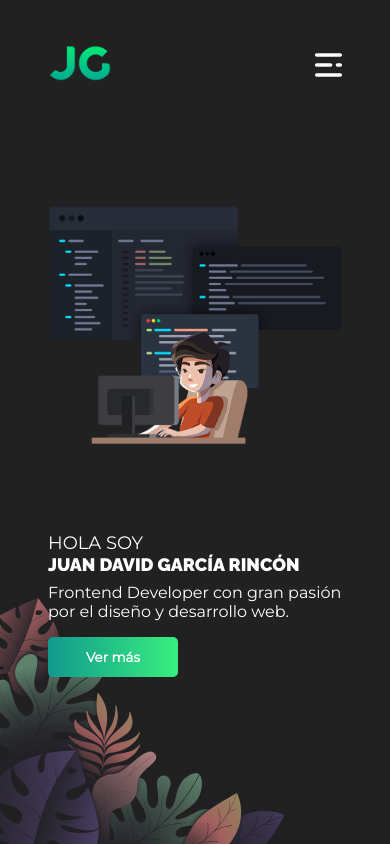
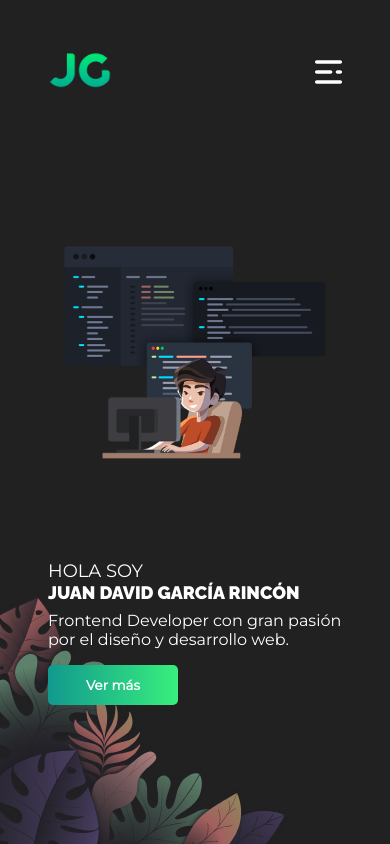
Before and after one commit to JuandaGarcia/JuandaGarcia.com, a React (Create React App) app: page / in a window 390 px wide. Built offline with nearby package versions, Linux system fonts and the light colour scheme.

Commit message:
ajustes de tamaños en secciones

```diff
--- a/src/index.css
+++ b/src/index.css
@@ -13,12 +13,14 @@
 
 :root {
 	--max-width: 1440px;
+	--padding-page: 3rem;
+	--header-height: 6rem;
+	--section-height: calc(100vh - var(--header-height));
 }
 
 body {
 	background-color: #212121;
-	padding: 3em;
-	height: 100vh;
+	min-height: 100vh;
 	cursor: url('./img/cursor.png'), auto;
 }
 
@@ -46,11 +48,12 @@ body::-webkit-scrollbar-thumb {
 }
 
 header {
-	height: 5%;
+	height: var(--header-height);
 	display: flex;
 	justify-content: space-between;
 	align-items: center;
-	margin-bottom: 5%;
+	padding: var(--padding-page);
+	padding-bottom: 0;
 }
 
 header li a {
@@ -70,6 +73,14 @@ header li {
 	margin: 0 1em;
 	font-size: 1.5em;
 	text-transform: uppercase;
+}
+
+.section-page {
+	display: flex;
+	align-items: center;
+	justify-content: center;
+	min-height: var(--section-height);
+	padding: var(--padding-page);
 }
 
 .link-navbar:hover {
@@ -78,6 +89,7 @@ header li {
 		rgba(17, 153, 142, 1) 0%,
 		rgba(56, 239, 125, 1) 50%
 	);
+	background-clip: text;
 	-webkit-background-clip: text;
 	-webkit-text-fill-color: transparent;
 }
@@ -106,8 +118,8 @@ a {
 	display: flex;
 	align-items: center;
 	justify-content: space-between;
-	height: 83%;
-	padding-top: 65px;
+	height: var(--section-height);
+	padding: var(--padding-page);
 }
 
 .img-hero {
@@ -131,7 +143,8 @@ a {
 }
 
 .img-hero img {
-	height: 100%;
+	width: 90%;
+	max-width: 790px;
 }
 
 .info-hero h1 {
@@ -504,6 +517,7 @@ textarea::-webkit-scrollbar-thumb {
 	justify-content: center;
 	align-items: center;
 	width: 100%;
+	height: 80%;
 	padding-top: 50px;
 }
 
@@ -991,7 +1005,6 @@ path#f3-l9 {
 	justify-content: center;
 	align-items: flex-start;
 	width: 100%;
-	height: 85%;
 	max-width: var(--max-width);
 	margin: 0 auto;
 }
@@ -999,33 +1012,33 @@ path#f3-l9 {
 .sobre-mi-info {
 	width: 65%;
 	height: 100%;
-	font-size: 0.9em;
+	font-size: 1.1rem;
 	align-items: center;
 	overflow: auto;
 }
 
 .list-info-sobremi {
-	display: flex;
-	width: 100%;
-	flex-wrap: wrap;
+	width: 100%;
+	display: grid;
+	grid-template-columns: 1fr 1fr 1fr 1fr;
 }
 
 .sobre-mi-info li {
-	width: 165px;
 	margin: 5px 0;
 }
 
 .sobre-mi-img {
 	width: 30%;
-	height: 100%;
-	display: flex;
-	justify-content: center;
-	align-items: center;
+	display: flex;
+	justify-content: center;
+	align-items: center;
+	margin: auto 0;
 	margin-left: 5%;
 }
 
 .sobre-mi-img img {
 	width: 100%;
+	border-radius: 5px;
 	-webkit-touch-callout: none;
 	-webkit-user-select: none;
 	-khtml-user-select: none;
@@ -1049,7 +1062,7 @@ path#f3-l9 {
 }
 .gradient-border {
 	--borderWidth: 5px;
-	background: #1d1f20;
+	background: #212121;
 	position: relative;
 	border-radius: var(--borderWidth);
 }
@@ -1103,13 +1116,11 @@ path#f3-l9 {
 }
 
 .proyecto-item {
-	width: 340px;
 	height: 200px;
 	background-color: #303030;
 	border-radius: 10px;
 	display: flex;
 	flex-wrap: wrap;
-	margin-bottom: 45px;
 	--tamaño: 5px;
 	--color: white;
 }
@@ -1200,10 +1211,12 @@ path#f3-l9 {
 
 .project-type {
 	width: 100%;
-	height: 20%;
-	display: flex;
-	flex-wrap: wrap;
-	justify-content: space-around;
+	display: grid;
+	grid-template-columns: 100%;
+	grid-template-rows: auto auto auto;
+	grid-gap: var(--padding-page);
+	justify-content: center;
+	padding: var(--padding-page);
 }
 
 .search {
@@ -1211,7 +1224,7 @@ path#f3-l9 {
 	width: 50%;
 	height: 45px;
 	position: relative;
-	margin: 0 15%;
+	margin: 0 auto;
 }
 
 .search input {
@@ -1247,28 +1260,19 @@ path#f3-l9 {
 }
 
 .projects-list {
-	display: flex;
-	flex-wrap: wrap;
-	width: 100%;
+	display: grid;
+	grid-template-columns: repeat(auto-fill, 340px);
+	grid-gap: var(--padding-page);
+	width: 100%;
+	max-width: var(--max-width);
 	justify-content: space-around;
-	height: 55vh;
-	position: relative;
-	left: 0;
-	right: 0;
-	bottom: 0;
-	top: 5vh;
-	padding: 0 3em;
-	max-width: var(--max-width);
 	margin: 0 auto;
 }
 
 .project-type-title {
-	width: 80%;
-	height: 5%;
 	font-size: 50px;
 	text-align: center;
 	font-family: 'Raleway', sans-serif;
-	padding-bottom: 75px;
 }
 
 .noScrollBar::-webkit-scrollbar {
@@ -1319,6 +1323,7 @@ path#f3-l9 {
 
 .contenedor-detalles {
 	display: flex;
+	align-items: center;
 	width: 100%;
 	height: 85%;
 	flex-wrap: wrap;
@@ -1468,7 +1473,6 @@ path#f3-l9 {
 	.menu {
 		font-size: 11px;
 	}
-
 	.illustration {
 		width: 100%;
 		margin-bottom: 50px;
@@ -1518,9 +1522,7 @@ path#f3-l9 {
 		margin-bottom: 20%;
 		padding-top: 10%;
 	}
-}
-
-@media screen and (max-width: 768px) {
+
 	.movile-web-proyects {
 		width: 90%;
 	}
@@ -1545,13 +1547,10 @@ path#f3-l9 {
 	.illustration {
 		display: none;
 	}
-	body {
-		height: 92vh;
-	}
 
 	.hero {
-		flex-wrap: wrap-reverse;
-		height: 90%;
+		flex-direction: column-reverse;
+		justify-content: center;
 	}
 
 	.info-hero h1 {
@@ -1564,11 +1563,12 @@ path#f3-l9 {
 
 	.img-hero {
 		width: 100%;
-		height: 50%;
+		height: auto;
+		margin-bottom: 5rem;
 	}
 
 	.img-hero img {
-		height: 100%;
+		width: 50%;
 	}
 
 	.info-hero {
@@ -1598,6 +1598,14 @@ path#f3-l9 {
 		font-size: 18px;
 	}
 
+	.gradient-border {
+		padding: 0;
+	}
+
+	.gradient-border::after {
+		display: none;
+	}
+
 	header ol {
 		display: block;
 		text-align: center;
@@ -1630,11 +1638,6 @@ path#f3-l9 {
 		width: 100%;
 	}
 
-	.sobremi {
-		height: 95%;
-		padding-top: 30px;
-	}
-
 	.sobre-mi-info {
 		width: 100%;
 		height: 65%;
@@ -1646,25 +1649,21 @@ path#f3-l9 {
 	}
 
 	.sobre-mi-img {
-		width: 100%;
-		height: 30%;
+		width: 50%;
 		margin: 0;
 		margin-bottom: 5%;
 		overflow: hidden;
 	}
 
 	.sobre-mi-img img {
-		width: 80%;
+		width: 100%;
 	}
 
 	#box {
 		width: 100%;
-		padding: 25px;
+		padding: 0;
+		padding-bottom: 0;
 		height: 100%;
-	}
-
-	.sobre-mi-info li {
-		width: 100px;
 	}
 	.sobre-mi-info ul {
 		margin-bottom: 15px;
@@ -1686,15 +1685,6 @@ path#f3-l9 {
 		margin: 0;
 	}
 
-	.project-type-title {
-		padding-top: 35px;
-	}
-
-	.projects-list {
-		top: 5vh;
-		height: 54vh;
-	}
-
 	.img-detalles-proyecto {
 		height: 40%;
 	}
@@ -1718,6 +1708,26 @@ path#f3-l9 {
 	}
 }
 
+@media screen and (max-width: 768px) {
+	.list-info-sobremi {
+		grid-template-columns: auto auto;
+		grid-template-rows: auto auto;
+	}
+	.sobre-mi-img {
+		width: 80%;
+		margin: 0;
+		margin-bottom: 5%;
+		overflow: hidden;
+	}
+
+	.sobre-mi-img img {
+		width: 100%;
+	}
+	.img-hero img {
+		width: 100%;
+	}
+}
+
 @media screen and (max-width: 480px) {
 	.info-404 h1 {
 		font-size: 25px;
@@ -1725,10 +1735,6 @@ path#f3-l9 {
 	.info-hero h1 {
 		font-size: 18px;
 	}
-	.proyecto-item {
-		width: 310px;
-		height: 200px;
-	}
 }
 
 @media screen and (max-width: 320px) {
--- a/src/pages/Contacto.js
+++ b/src/pages/Contacto.js
@@ -56,7 +56,8 @@ class Contacto extends React.Component {
 
 	render() {
 		return (
-			<section className="FormContacto">
+			<main className="section-page">
+				<div className="FormContacto">
 					<div className="illustration">
 						<div className="illustration-team">
 							<div className="hands">
@@ -261,7 +262,8 @@ class Contacto extends React.Component {
 							</form>
 						</div>
 					</div>
-			</section>
+				</div>
+			</main>
 		)
 	}
 }
--- a/src/pages/Home.js
+++ b/src/pages/Home.js
@@ -5,7 +5,7 @@ import { Link } from 'react-router-dom'
 
 function Home() {
 	return (
-		<section className="hero">
+		<main className="hero section-page">
 			<div className="info-hero">
 				<div className="soy">
 					<h1>
@@ -27,7 +27,7 @@ function Home() {
 			<figure className="img-hero">
 				<img src={Coder} alt="Juanda Garcia" />
 			</figure>
-		</section>
+		</main>
 	)
 }
 
--- a/src/pages/NotFound.js
+++ b/src/pages/NotFound.js
@@ -3,6 +3,7 @@ import { Link } from 'react-router-dom'
 
 function NotFound() {
 	return (
+		<main className="section-page">
 			<div className="not-found-page">
 				<div className="content">
 					<div className="container">
@@ -367,6 +368,7 @@ function NotFound() {
 					</Link>
 				</div>
 			</div>
+		</main>
 	)
 }
 
--- a/src/pages/ProjectDetails.js
+++ b/src/pages/ProjectDetails.js
@@ -16,10 +16,10 @@ class ProjectDetails extends React.Component {
 			link: '',
 			github_link: '',
 			play_store: '',
-			app_store: ''
+			app_store: '',
 		},
 		loading: false,
-		error: null
+		error: null,
 	}
 
 	componentDidMount() {
@@ -30,7 +30,7 @@ class ProjectDetails extends React.Component {
 		this.setState({ loading: true, error: null })
 		try {
 			const filter = Object.keys(projects)
-				.filter(key => this.state.type === key)
+				.filter((key) => this.state.type === key)
 				.reduce((obj, key) => {
 					obj[key] = projects[key]
 					return obj
@@ -39,7 +39,7 @@ class ProjectDetails extends React.Component {
 			const data = filter[Object.keys(filter)[0]]
 
 			const projectDetails = data.filter(
-				type => type.id === this.state.name_project
+				(type) => type.id === this.state.name_project
 			)
 
 			if (!projectDetails.length) {
@@ -65,6 +65,7 @@ class ProjectDetails extends React.Component {
 			)
 		}
 		return (
+			<main className="section-page">
 				<div className="contenedor-detalles">
 					<div className="img-detalles-proyecto">
 						<img
@@ -80,7 +81,7 @@ class ProjectDetails extends React.Component {
 								<p>{this.state.data.description}</p>
 							</div>
 							<ul className="lista-detalles">
-							{this.state.data.technologies.map(tech => (
+								{this.state.data.technologies.map((tech) => (
 									<li key={tech}>• {tech}</li>
 								))}
 							</ul>
@@ -109,6 +110,7 @@ class ProjectDetails extends React.Component {
 						</div>
 					</div>
 				</div>
+			</main>
 		)
 	}
 }
--- a/src/pages/Proyectos.js
+++ b/src/pages/Proyectos.js
@@ -6,6 +6,7 @@ import { Link } from 'react-router-dom'
 
 function Proyectos() {
 	return (
+		<main className="section-page">
 			<div className="ProyectosSection">
 				<div className="movile-web-proyects">
 					<Link to="/proyectos/web" className="card-proyecto noSelect card-1">
@@ -30,6 +31,7 @@ function Proyectos() {
 					<img src={Flores} alt="flores" />
 				</figure>
 			</div>
+		</main>
 	)
 }
 
--- a/src/pages/SobreMi.js
+++ b/src/pages/SobreMi.js
@@ -3,18 +3,31 @@ import React from 'react'
 
 function SobreMi() {
 	return (
+		<main className="section-page">
 			<div className="sobremi">
 				<div className="gradient-border" id="box">
 					<div className="sobre-mi-info">
-					<h1>Sobre mí</h1>
+						<h1>
+							Sobre mí <>🚀</>
+						</h1>
 						<br />
 						<p>
-						Hola, soy Juan David García Rincón tengo 19 años, me gusta todo lo
-						relacionado con el desarrollo web y soy muy autodidacta.
+							Hola, mi nombre es Juan David García Rincón, tengo 20 años,
+							actualmente trabajo como desarrollador Frontend en Waco Services.
+							Me considero una persona muy creativa y autodidacta. En 2019 gane
+							una Beca para hacer parte del programa de Frontend de Facebook
+							Developer Circles y Platzi. A la fecha tengo conocimientos amplios
+							en HTML5, CSS3 y JavaScript junto con librerías como React JS,
+							manejadores de estados como Redux, Frameworks como NextJS para
+							hacer server side rendering, preprocesadores de CSS como SASS,
+							Responsive Design), maquetación con CSS Grid Layoud y Flexbox,
+							etc.
 						</p>
 						<br />
 						<br />
-					<h1>Mis habilidades</h1>
+						<h1>
+							Mis habilidades <>🌌</>
+						</h1>
 						<br />
 						<p>
 							He tomado varios cursos en línea a medida que avanzo en mis
@@ -98,6 +111,7 @@ function SobreMi() {
 					</div>
 				</div>
 			</div>
+		</main>
 	)
 }
 
```
Also changed, not shown: src/pages/Hosting.js (+15 -9 lines), src/pages/ProjectType.js (+8 -8 lines). Lines whose indentation alone changed are shown as unchanged.
